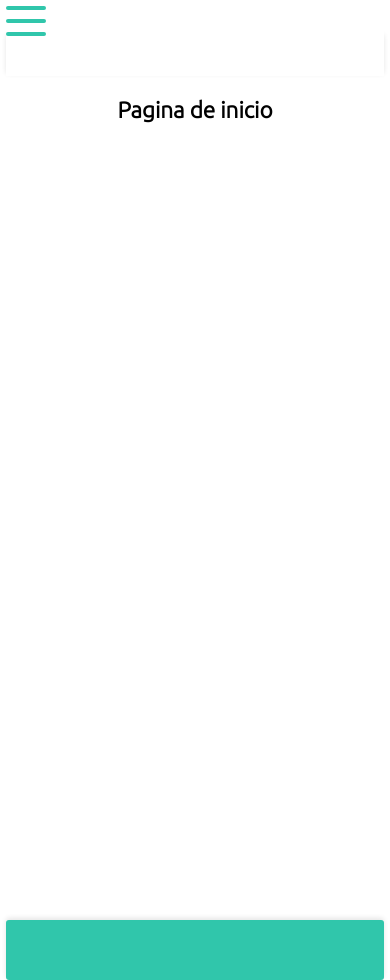
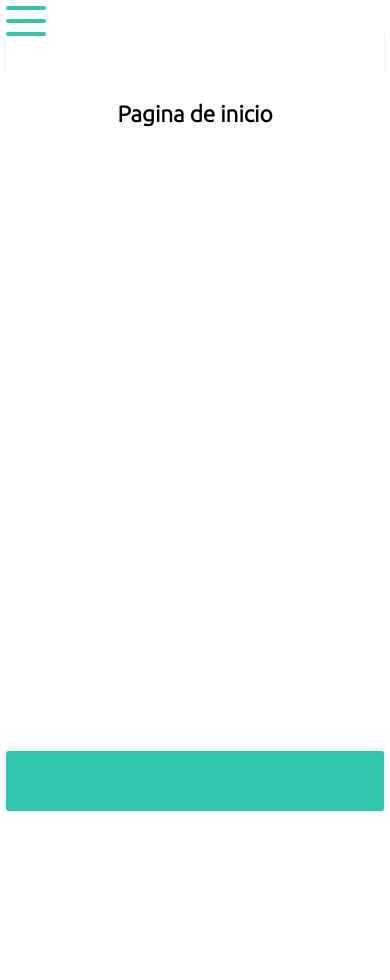
Before and after one commit to adferatuz/Dentigrin, a React (Vite) app in the folder dentigrin/: page / in a window 390 px wide. After the commit the page ends 844 px from the top, so only its background shows below. Built offline with nearby package versions, Linux system fonts and the light colour scheme.

Commit message:
Organizando el responsive del layout

```diff
--- a/dentigrin/src/components/layout/style.css
+++ b/dentigrin/src/components/layout/style.css
@@ -1,5 +1,5 @@
 .layout {
-    height: 100vh;
+    height: 80vh;
     width: 100%;
 
     display: grid;
@@ -9,27 +9,15 @@
     grid-template-columns: 1fr;
     gap: 8px;
     text-align: center;
-    padding: 6px;
+    padding: 6px 0px;
     box-sizing: border-box;
   }
 
   .main { grid-area: main; }
 
-@media (max-width: 1366px) {
-  .layout {
-      padding: 8px;
-  }
-}
-
-@media (max-width: 1024px) {
-  .layout {
-      padding: 4px;
-  }
-}
 
 @media (max-width: 768px) {
   .layout {
       grid-template-rows: auto;
-      padding: 2px;
   }
 }
```
